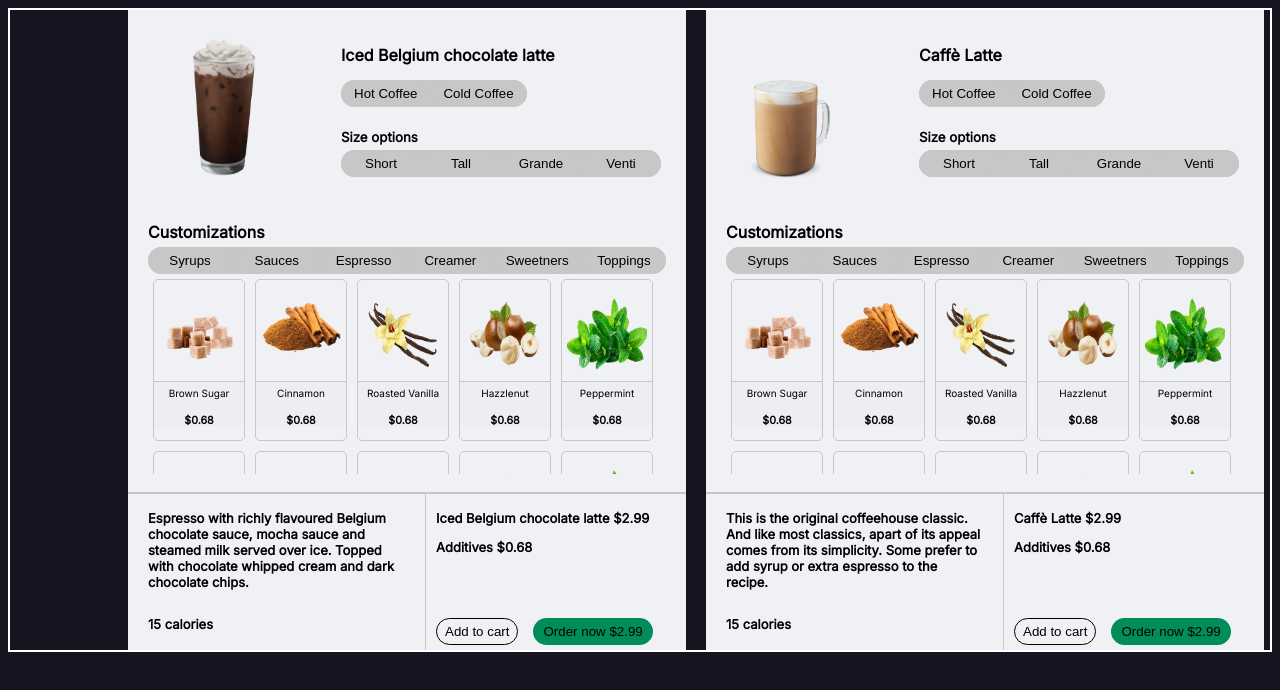
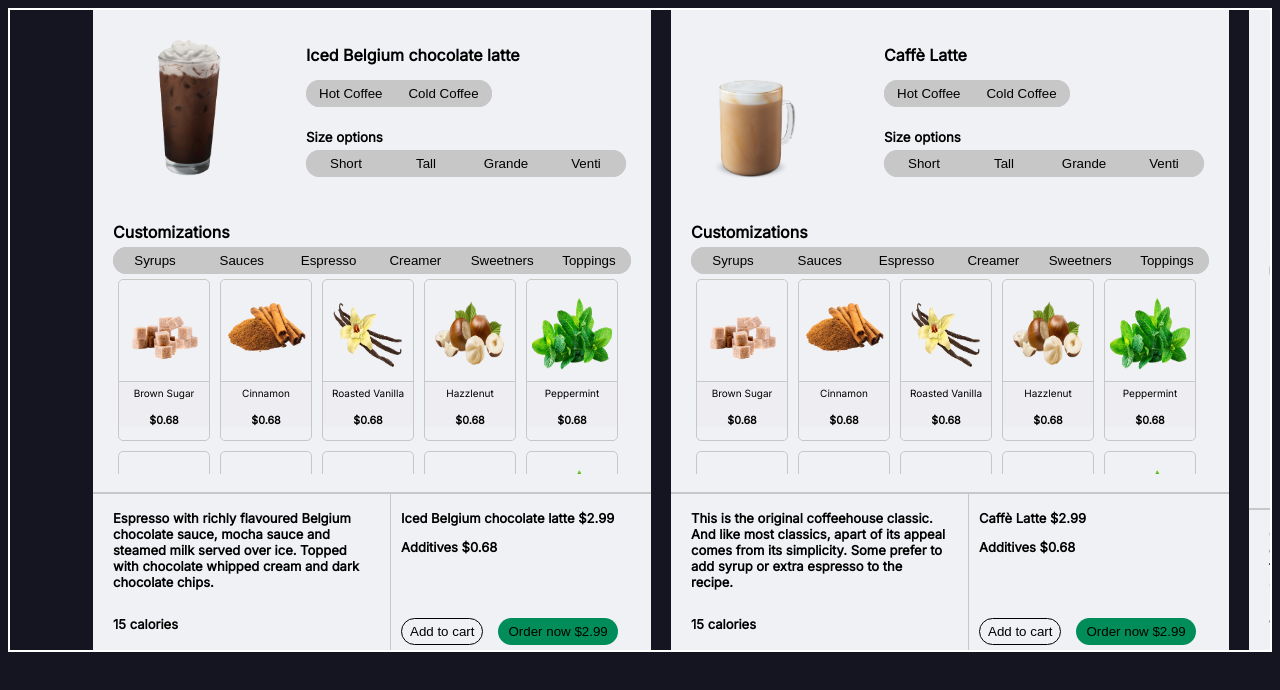
Before and after one commit to PrakharAgrawal031/starbucks_components, a React (Vite) app: page / in a window 1280 px wide. Shown: the top 690 px of the page. Built offline with nearby package versions, Linux system fonts and the light colour scheme.

Commit message:
trial padding v4

```diff
--- a/src/components/detailed_recipe/recipe_card.css
+++ b/src/components/detailed_recipe/recipe_card.css
@@ -12,7 +12,7 @@
     justify-content: center;
     align-items: center;
     overflow-x:auto;
-    padding: 0px 30px 0px 700px;
+    padding: 0px 30px 0px 630px;
 }
 
 .recipe_card::-webkit-scrollbar{
```
